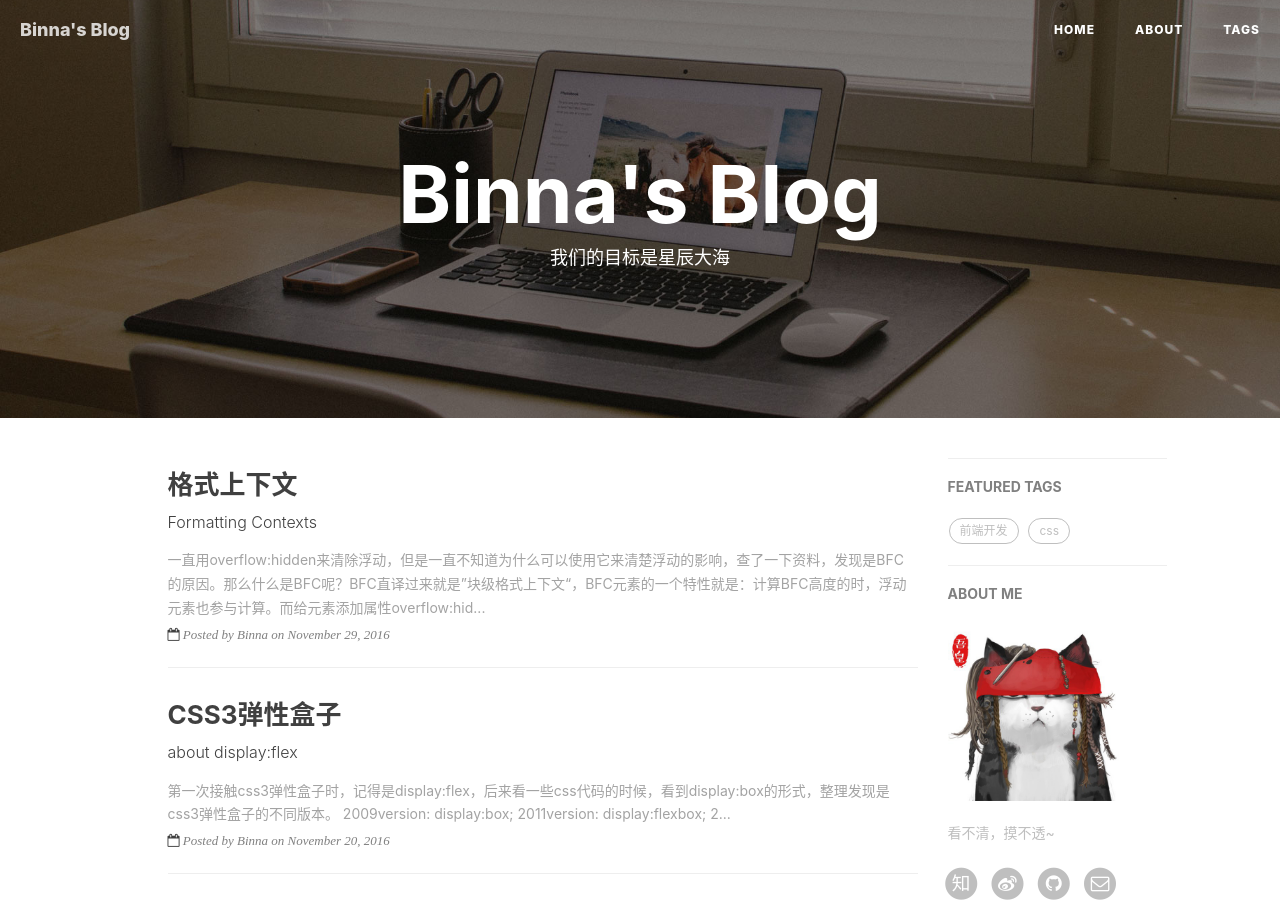
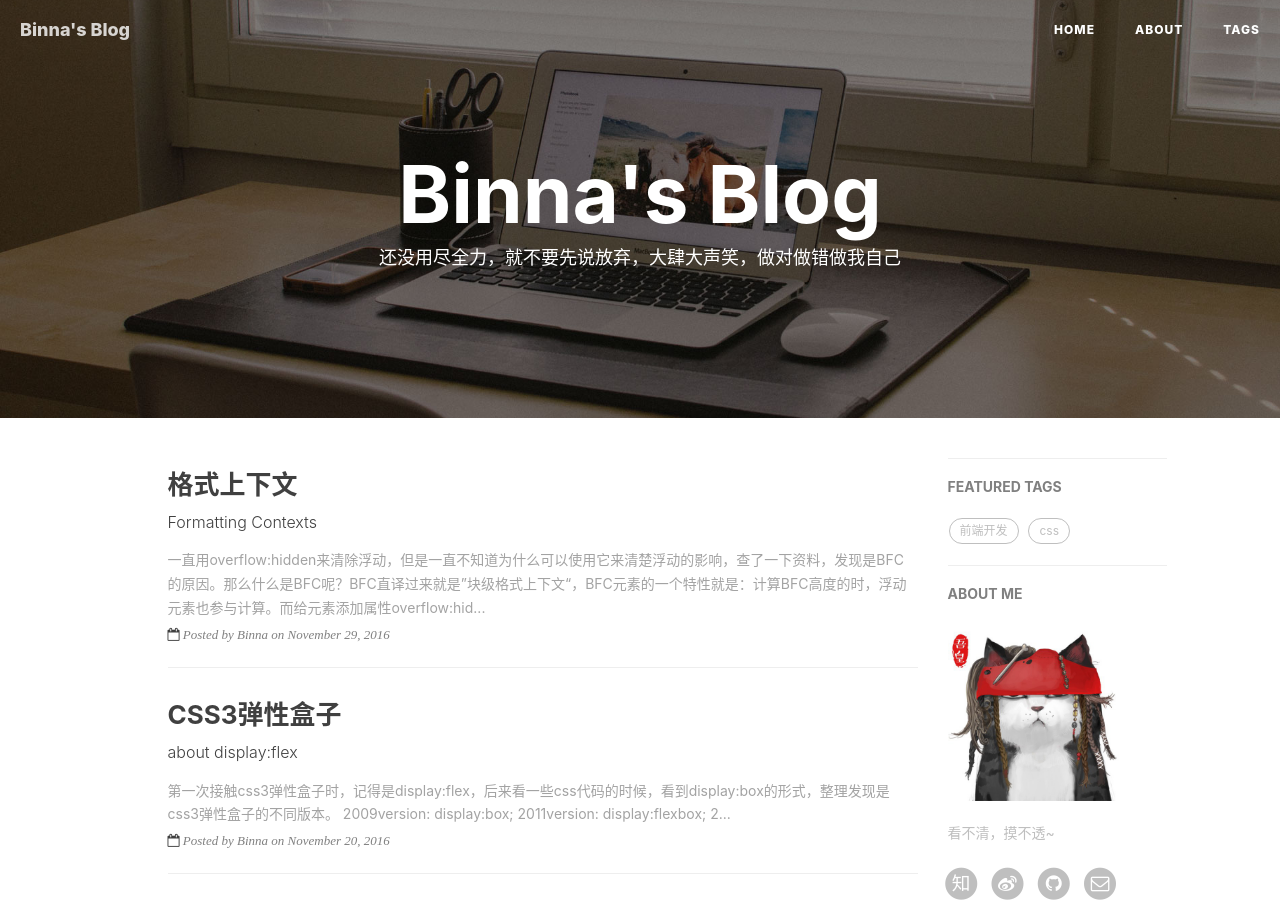
Before and after one commit to binnapro/Jekyll-theme, a Jekyll site: the page built from index.html, in a window 1280 px wide and 900 px high. Built offline with Jekyll 4.4.1, drawn with Linux system fonts in a browser that asks for light colours; nearby versions of some CDN libraries; the list of posts is cut into pages by our own code; comment, search, counter and statistics services are not loaded.

Commit message:
修改网页logo，修改网页展示文字

```diff
--- a/index.html
+++ b/index.html
@@ -1,6 +1,6 @@
 ---
 layout: page
-description: "我们的目标是星辰大海"
+description: "还没用尽全力，就不要先说放弃，大肆大声笑，做对做错做我自己"
 ---
 
 {% for post in paginator.posts %}
```
Also changed, not shown: img/favicon.ico.
